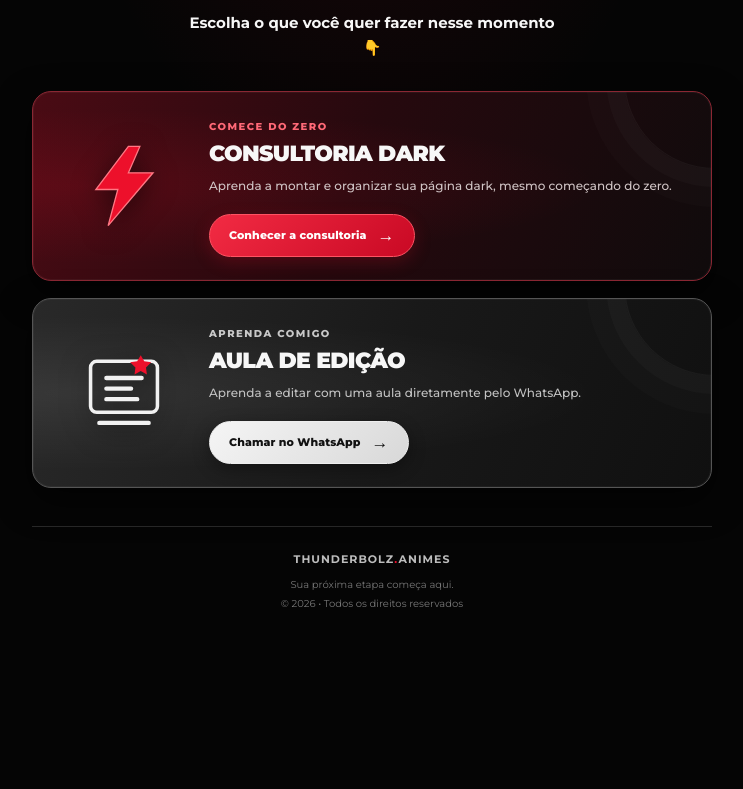
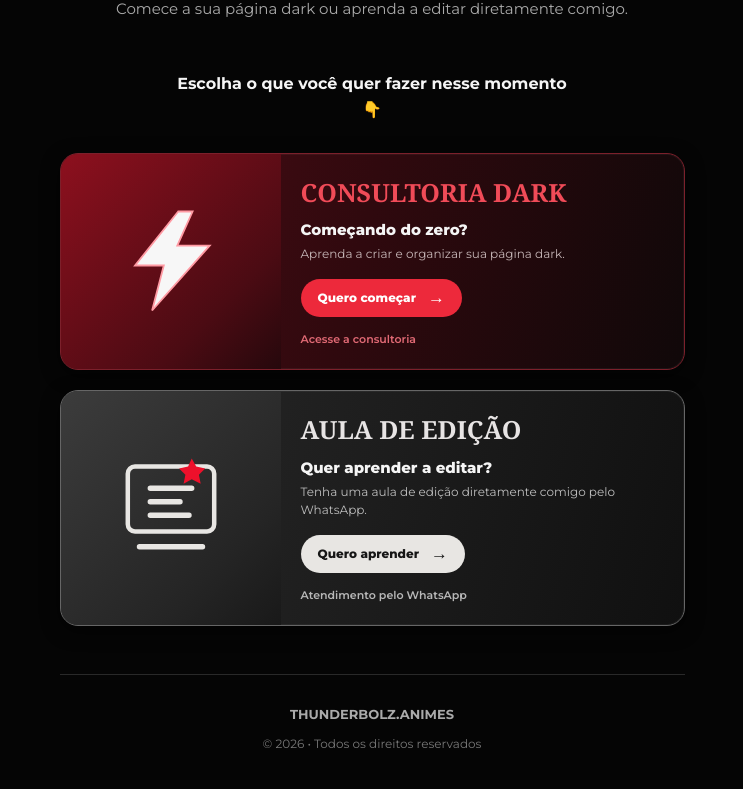
Before and after one commit to remidiopedro4-sudo/BIO-THUNDERBOLZ, a plain HTML site: page index.html in a window 1280 px wide. Shown: the part 245-1034 px from the top of the page, without its empty margins (268-1011 px from the left). Before the commit the page ends 893 px from the top, so only its background shows below. Drawn offline with Linux system fonts and the light colour scheme.

Commit message:
Match original Reborn-style bio page layout

```diff
--- a/index.html
+++ b/index.html
@@ -2,100 +2,114 @@
 <html lang="pt-BR">
 <head>
 <meta charset="utf-8">
-<meta name="viewport" content="width=device-width, initial-scale=1">
+<meta name="viewport" content="width=device-width,initial-scale=1">
 <meta name="theme-color" content="#050505">
 <meta name="description" content="THUNDERBOLZ.ANIMES — Comece sua página dark ou aprenda a editar diretamente comigo.">
-<title>THUNDERBOLZ.ANIMES | Sua próxima etapa começa aqui</title>
+<title>THUNDERBOLZ.ANIMES</title>
 <link rel="preconnect" href="https://fonts.googleapis.com">
 <link rel="preconnect" href="https://fonts.gstatic.com" crossorigin>
 <link href="https://fonts.googleapis.com/css2?family=Montserrat:wght@400;500;600;700;800;900&display=swap" rel="stylesheet">
 <style>
-:root{color-scheme:dark;--bg:#050505;--panel:#111;--red:#ed102b;--white:#f7f7f7;--muted:#aaa;--line:#292929}
 *{box-sizing:border-box}
-html{scroll-behavior:smooth}
-body{margin:0;min-height:100vh;background:radial-gradient(ellipse at 50% 0%,rgba(151,12,31,.16),transparent 34%),var(--bg);color:var(--white);font-family:Montserrat,Arial,sans-serif;-webkit-font-smoothing:antialiased}
-main{width:min(100% - 34px,680px);margin:0 auto;padding:54px 0 30px}
-header{text-align:center;margin-bottom:30px}
-.brand{display:flex;align-items:center;justify-content:center;gap:9px;margin:0 auto 22px;max-width:100%}
-.bolt{width:43px;height:62px;flex:none;filter:drop-shadow(0 0 12px #ed102b55)}
-.wordmark{font-weight:900;font-size:clamp(25px,7vw,42px);letter-spacing:-2px;line-height:1;white-space:nowrap}
-.wordmark span{color:var(--red)}
-.handle{margin:0 0 12px;font-size:clamp(17px,4.5vw,21px);font-weight:800;letter-spacing:.2px}
-.intro{max-width:470px;margin:0 auto;color:#bdbdbd;font-size:14px;line-height:1.8;font-weight:500}
-.prompt{margin:31px 0 19px;font-size:15px;line-height:1.65;font-weight:700}
+body{margin:0;min-height:100vh;background:#050505;color:#f5f5f5;font-family:Montserrat,Arial,sans-serif;-webkit-font-smoothing:antialiased}
+main{width:min(100% - 40px,625px);margin:0 auto;padding:70px 0 34px}
+header{text-align:center}
+.logo{display:flex;justify-content:center;align-items:center;margin:0 auto 22px;width:min(100%,430px)}
+.logo svg{display:block;width:100%;height:auto}
+.handle{font-size:clamp(22px,5.2vw,30px);font-weight:900;letter-spacing:-1.2px;margin:0 0 12px}
+.bio{font-size:15px;color:#aaa;line-height:1.65;margin:0}
+.prompt{margin:49px 0 29px;text-align:center;font-size:16px;line-height:1.65;font-weight:700}
 .prompt span{display:block;color:#aaa;font-weight:500}
-.cards{display:grid;gap:17px}
-.card{position:relative;isolation:isolate;display:grid;grid-template-columns:132px minmax(0,1fr);align-items:center;gap:19px;min-height:190px;padding:23px 25px;border:1px solid #8b2733;border-radius:19px;overflow:hidden;background:linear-gradient(112deg,#4a0b14 0%,#26090e 47%,#100b0c 100%);box-shadow:0 13px 35px #0009,inset 0 0 0 1px #ffffff0a;transition:transform .22s ease,border-color .22s ease,box-shadow .22s ease}
-.card:before{content:"";position:absolute;z-index:-1;inset:0;background:radial-gradient(ellipse at 8% 50%,#ed102b25,transparent 58%)}
-.card:after{content:"";position:absolute;z-index:-1;width:180px;height:180px;right:-95px;top:-105px;border:1px solid #ffffff0c;border-radius:50%;box-shadow:0 0 0 18px #ffffff05,0 0 0 38px #ffffff03}
-.card:hover{transform:translateY(-3px);border-color:#ed5262;box-shadow:0 17px 42px #000b,inset 0 0 0 1px #ffffff10}
-.card.edit{border-color:#555;background:linear-gradient(112deg,#292929 0%,#191919 52%,#101010 100%)}
-.card.edit:before{background:radial-gradient(ellipse at 8% 50%,#ffffff14,transparent 58%)}
-.card.edit:hover{border-color:#aaa}
-.symbol{height:112px;display:grid;place-items:center;position:relative}
-.symbol svg{width:88px;height:88px;filter:drop-shadow(0 5px 13px #0008)}
-.copy{position:relative;min-width:0}
-.eyebrow{display:inline-block;margin-bottom:8px;color:#ff6977;font-size:10px;font-weight:800;letter-spacing:1.5px;text-transform:uppercase}
-.edit .eyebrow{color:#c8c8c8}
-.card h2{margin:0 0 9px;font-size:clamp(17px,3.8vw,22px);font-weight:900;letter-spacing:-.65px;line-height:1.2}
-.card p{margin:0 0 17px;color:#d0c4c5;font-size:12px;line-height:1.7;font-weight:500}
-.edit p{color:#c2c2c2}
-.cta{display:inline-flex;align-items:center;justify-content:center;gap:11px;min-height:43px;padding:0 19px;border:1px solid #ff5363;border-radius:999px;background:linear-gradient(135deg,#f22b43,#c90924);color:#fff;text-decoration:none;font-size:11px;font-weight:800;letter-spacing:.1px;box-shadow:0 5px 17px #ed102b35;transition:transform .18s ease,filter .18s ease,box-shadow .18s ease}
+.cards{display:grid;gap:20px}
+.card{display:grid;grid-template-columns:220px minmax(0,1fr);align-items:center;min-height:205px;overflow:hidden;border:1px solid #7c202b;border-radius:18px;background:linear-gradient(105deg,#500d16 0%,#30090e 47%,#100809 100%);box-shadow:0 5px 18px #0009,inset 0 0 0 1px #ffffff0b}
+.card-art{height:100%;min-height:205px;display:flex;align-items:center;justify-content:center;background:linear-gradient(135deg,#8d101e,#4b0b13 72%,#26080c)}
+.card-art svg{width:108px;height:108px}
+.card-content{padding:24px 22px 23px 20px}
+.card h2{font-family:Georgia,serif;font-size:clamp(19px,4.2vw,25px);line-height:1.15;font-weight:700;margin:0 0 13px;color:#f04b58}
+.card strong{display:block;font-size:15px;line-height:1.4;margin-bottom:5px;font-weight:800}
+.card p{font-size:12px;line-height:1.55;color:#c5b5b6;margin:0 0 15px}
+.cta{display:inline-flex;align-items:center;gap:12px;min-height:38px;padding:0 17px;border-radius:999px;background:#ed293b;color:white;text-decoration:none;font-size:12px;font-weight:800;white-space:nowrap}
 .cta span{font-size:17px;line-height:1}
-.cta:hover{transform:translateY(-2px);filter:brightness(1.12);box-shadow:0 8px 22px #ed102b50}
-.edit .cta{border-color:#eee;background:linear-gradient(135deg,#f5f5f5,#d8d8d8);color:#111;box-shadow:0 5px 17px #0005}
-.edit .cta:hover{filter:brightness(1.07)}
-footer{margin-top:38px;padding:22px 0 5px;border-top:1px solid var(--line);text-align:center;color:#777;font-size:10px;line-height:1.9}
-footer strong{display:block;margin-bottom:5px;color:#bdbdbd;font-size:11px;letter-spacing:1px}
-footer .red{color:var(--red)}
-a:focus-visible{outline:3px solid #fff;outline-offset:4px}
-@media(max-width:480px){main{padding-top:43px}.brand{gap:7px;margin-bottom:19px}.bolt{width:34px;height:52px}.wordmark{font-size:clamp(23px,7.1vw,34px);letter-spacing:-1.6px}.prompt{margin-top:27px}.card{grid-template-columns:88px minmax(0,1fr);gap:13px;min-height:170px;padding:18px 15px;border-radius:17px}.symbol{height:94px}.symbol svg{width:70px;height:70px}.card h2{font-size:16px}.card p{font-size:11px;margin-bottom:13px}.eyebrow{font-size:9px;margin-bottom:7px}.cta{min-height:40px;padding:0 14px;font-size:10px;gap:8px}}
-@media(max-width:350px){.card{grid-template-columns:1fr;gap:5px;text-align:center;padding:18px}.symbol{height:66px}.symbol svg{width:58px;height:58px}.copy{display:flex;flex-direction:column;align-items:center}}
-@media(prefers-reduced-motion:reduce){html{scroll-behavior:auto}*,*:before,*:after{transition:none!important}}
+.price{display:block;margin-top:15px;color:#e16a75;font-size:11px;font-weight:600}
+.card.edit{border-color:#666;background:linear-gradient(105deg,#292929 0%,#1d1d1d 50%,#101010 100%)}
+.card.edit .card-art{background:linear-gradient(135deg,#3c3c3c,#252525 72%,#191919)}
+.card.edit h2{color:#e7e4e4}
+.card.edit p{color:#bdbdbd}
+.card.edit .cta{background:#e8e6e3;color:#161616}
+.card.edit .price{color:#b8b8b8}
+footer{margin-top:48px;padding-top:28px;border-top:1px solid #292929;text-align:center;color:#777;font-size:12px;line-height:1.8}
+footer strong{display:block;color:#aaa;font-size:13px;margin-bottom:7px}
+@media(max-width:520px){
+ main{width:calc(100% - 42px);padding-top:54px}
+ .logo{width:min(100%,370px);margin-bottom:21px}
+ .handle{font-size:clamp(21px,6vw,27px)}
+ .bio{font-size:14px}
+ .prompt{margin:42px 0 25px;font-size:15px}
+ .cards{gap:18px}
+ .card{grid-template-columns:37% minmax(0,1fr);min-height:190px}
+ .card-art{min-height:190px}
+ .card-art svg{width:82px;height:82px}
+ .card-content{padding:18px 13px}
+ .card h2{font-size:clamp(16px,4.2vw,20px);margin-bottom:11px}
+ .card strong{font-size:13px}
+ .card p{font-size:11px;margin-bottom:13px}
+ .cta{min-height:36px;padding:0 13px;font-size:10px;gap:8px}
+ .price{font-size:10px;margin-top:12px}
+ footer{margin-top:40px}
+}
+@media(max-width:360px){.card{grid-template-columns:34% minmax(0,1fr)}.card-content{padding:15px 10px}.card h2{font-size:15px}.card strong{font-size:12px}.card-art svg{width:68px;height:68px}.cta{font-size:9px;padding:0 10px}}
 </style>
 </head>
 <body>
 <main>
 <header>
-  <div class="brand" aria-label="Logo THUNDERBOLZ">
-    <svg class="bolt" viewBox="0 0 64 92" role="img" aria-label="Raio vermelho"><path fill="#ed102b" d="M39 0 3 49h23L13 92l48-58H36z"/></svg>
-    <div class="wordmark">THUNDER<span>BOLZ</span></div>
+  <div class="logo" aria-label="Logo THUNDERBOLZ">
+    <svg viewBox="0 0 1000 235" role="img" aria-label="THUNDERBOLZ">
+      <path fill="#ed102b" d="M145 0 0 146h93L35 235l169-155H111z" transform="translate(0 0)"/>
+      <text x="220" y="174" font-family="Montserrat,Arial,sans-serif" font-size="112" font-weight="900" letter-spacing="-5" fill="#f7f7f7">THUNDER</text>
+      <text x="688" y="174" font-family="Montserrat,Arial,sans-serif" font-size="112" font-weight="900" letter-spacing="-5" fill="#ed102b">BOLZ</text>
+    </svg>
   </div>
   <h1 class="handle">THUNDERBOLZ.ANIMES</h1>
-  <p class="intro">Comece a sua página dark ou aprenda a editar diretamente comigo.</p>
+  <p class="bio">Comece a sua página dark ou aprenda a editar diretamente comigo.</p>
   <p class="prompt">Escolha o que você quer fazer nesse momento <span>👇</span></p>
 </header>
 
-<section class="cards" aria-label="Escolha como quer começar">
+<section class="cards" aria-label="Escolha seu caminho">
   <article class="card">
-    <div class="symbol" aria-hidden="true">
-      <svg viewBox="0 0 100 100"><path d="M55 5 18 54h25L32 95 83 35H55l13-30Z" fill="#ed102b"/><path d="M55 5 18 54h25L32 95 83 35H55l13-30Z" fill="none" stroke="#ff7884" stroke-width="1.5"/></svg>
+    <div class="card-art" aria-hidden="true">
+      <svg viewBox="0 0 120 120"><path d="M68 5 20 65h32L39 115 103 43H67l17-38Z" fill="#f7f7f7"/><path d="M68 5 20 65h32L39 115 103 43H67l17-38Z" fill="none" stroke="#ff9aa3" stroke-width="2"/></svg>
     </div>
-    <div class="copy">
-      <span class="eyebrow">Comece do zero</span>
+    <div class="card-content">
       <h2>CONSULTORIA DARK</h2>
-      <p>Aprenda a montar e organizar sua página dark, mesmo começando do zero.</p>
-      <a class="cta" href="https://consultoriadark.vercel.app/" target="_blank" rel="noopener noreferrer">Conhecer a consultoria <span aria-hidden="true">→</span></a>
+      <strong>Começando do zero?</strong>
+      <p>Aprenda a criar e organizar sua página dark.</p>
+      <a class="cta" href="https://consultoriadark.vercel.app/" target="_blank" rel="noopener noreferrer">Quero começar <span>→</span></a>
+      <small class="price">Acesse a consultoria</small>
     </div>
   </article>
 
   <article class="card edit">
-    <div class="symbol" aria-hidden="true">
-      <svg viewBox="0 0 100 100" fill="none"><rect x="12" y="14" width="76" height="58" rx="7" stroke="#f1f1f1" stroke-width="4"/><path d="M22 84h56M30 33h40M30 45h28M30 57h35" stroke="#f1f1f1" stroke-width="5" stroke-linecap="round"/><path d="m69 7 4 7 8 1-6 6 1 8-7-4-7 4 1-8-6-6 8-1z" fill="#ed102b"/></svg>
+    <div class="card-art" aria-hidden="true">
+      <svg viewBox="0 0 120 120" fill="none">
+        <rect x="12" y="14" width="96" height="72" rx="8" stroke="#e8e6e3" stroke-width="5"/>
+        <path d="M25 103h70M37 38h46M37 53h33M37 68h43" stroke="#e8e6e3" stroke-width="6" stroke-linecap="round"/>
+        <path d="m83 5 5 9 10 2-7 7 2 10-10-5-9 5 2-10-7-7 10-2z" fill="#ed102b"/>
+      </svg>
     </div>
-    <div class="copy">
-      <span class="eyebrow">Aprenda comigo</span>
+    <div class="card-content">
       <h2>AULA DE EDIÇÃO</h2>
-      <p>Aprenda a editar com uma aula diretamente pelo WhatsApp.</p>
-      <a class="cta" href="https://wa.me/5524999653497?text=Ol%C3%A1%21%20Tenho%20interesse%20na%20aula%20de%20edi%C3%A7%C3%A3o." target="_blank" rel="noopener noreferrer">Chamar no WhatsApp <span aria-hidden="true">→</span></a>
+      <strong>Quer aprender a editar?</strong>
+      <p>Tenha uma aula de edição diretamente comigo pelo WhatsApp.</p>
+      <a class="cta" href="https://wa.me/5524999653497?text=Ol%C3%A1%21%20Tenho%20interesse%20na%20aula%20de%20edi%C3%A7%C3%A3o." target="_blank" rel="noopener noreferrer">Quero aprender <span>→</span></a>
+      <small class="price">Atendimento pelo WhatsApp</small>
     </div>
   </article>
 </section>
 
 <footer>
-  <strong>THUNDERBOLZ<span class="red">.</span>ANIMES</strong>
-  Sua próxima etapa começa aqui.
-  <div>© 2026 • Todos os direitos reservados</div>
+  <strong>THUNDERBOLZ.ANIMES</strong>
+  © 2026 • Todos os direitos reservados
 </footer>
 </main>
 </body>
```
